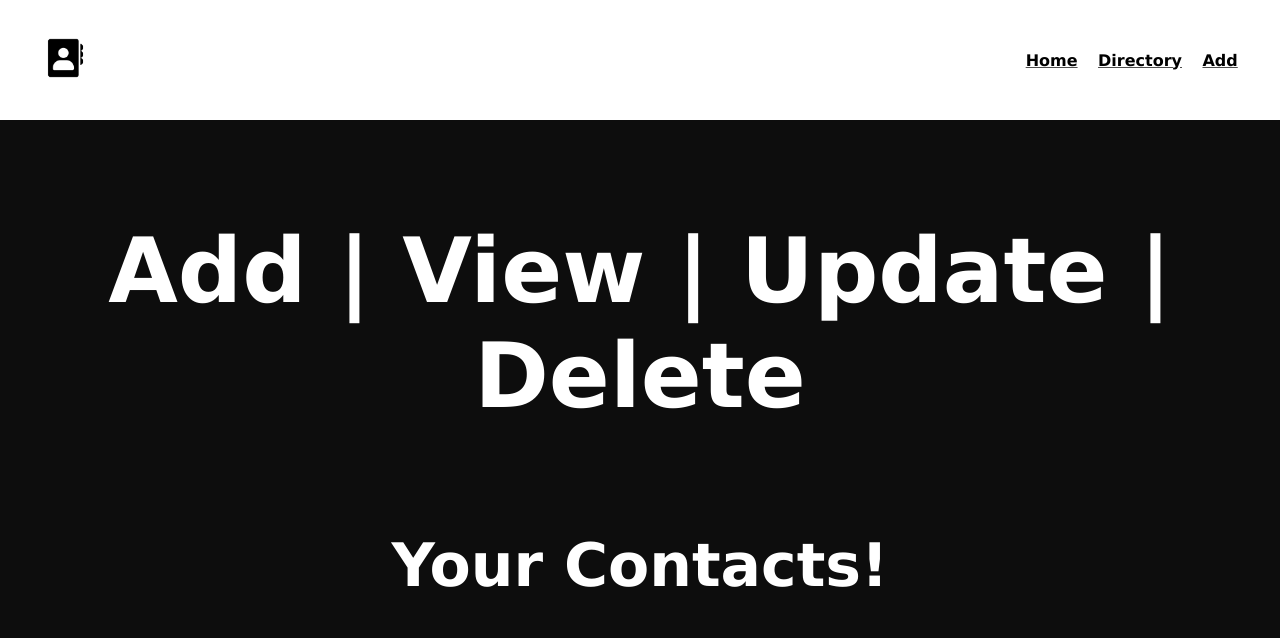
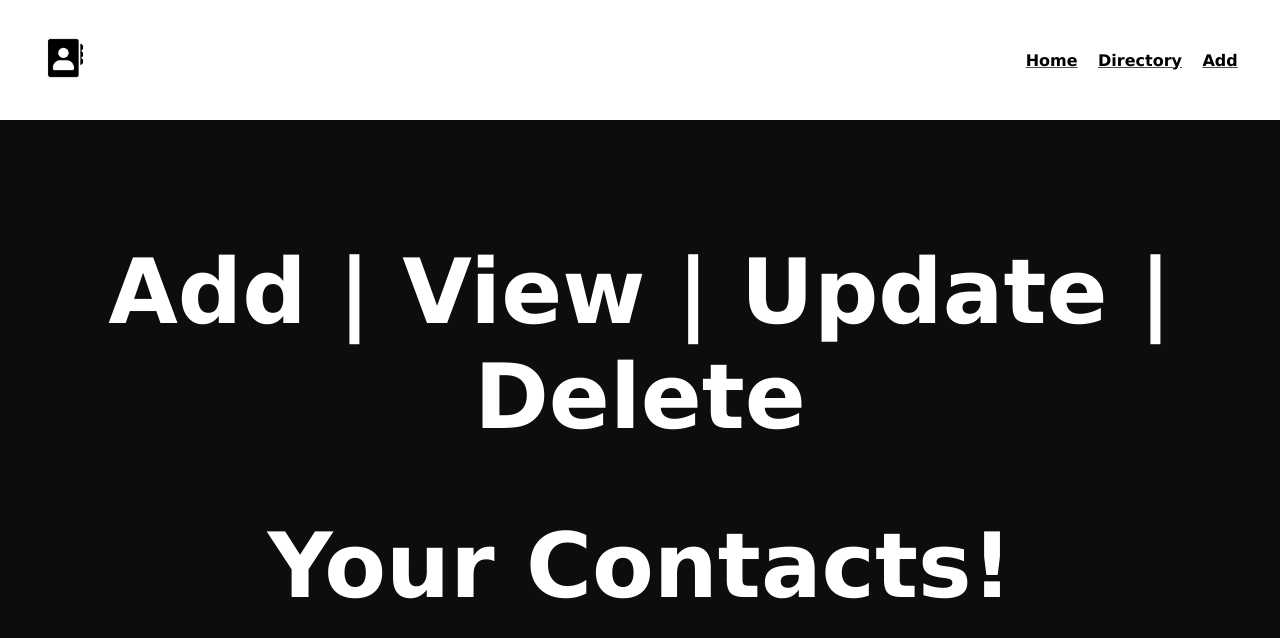
Before and after one commit to Rehman-codes/Phone-Directory, a React (Vite) app in the folder PD_FE/: page / in a window 1280 px wide. Shown: the top 638 px of the page. Built offline with nearby package versions, Linux system fonts and the light colour scheme; no server answers.

Commit message:
FE Update

```diff
--- a/PD_FE/src/App.css
+++ b/PD_FE/src/App.css
@@ -35,8 +35,8 @@ button {
 }
 
 #home-heading-2{
-  margin: 8%;
-  font-size: 60px;
+  margin: 5%;
+  font-size: 90px;
 }
 
 @keyframes fadeIn {
```
